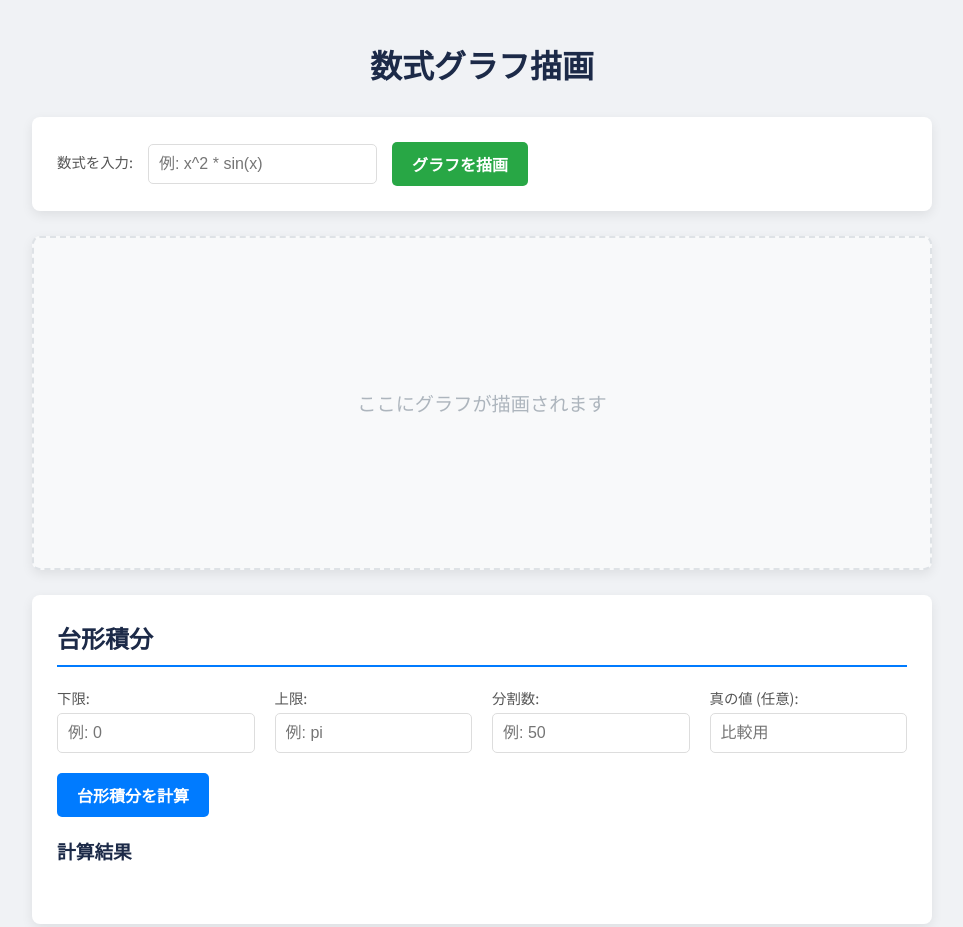
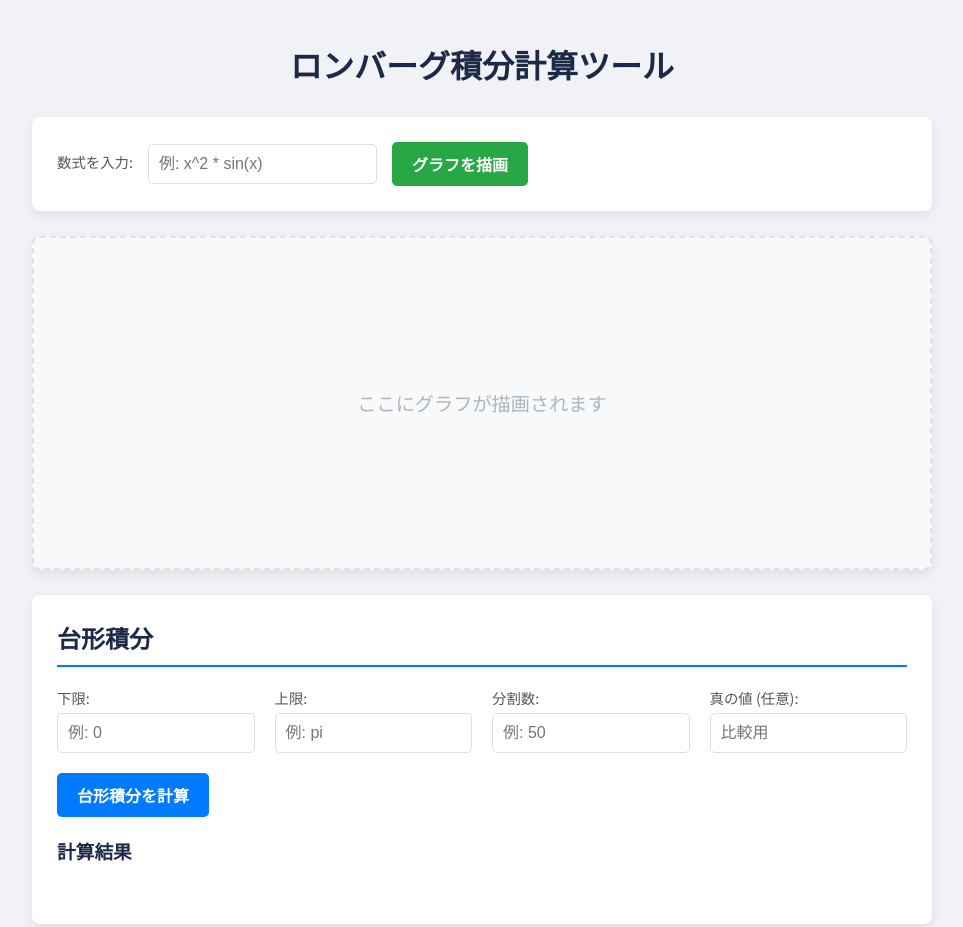
Before and after one commit to SowaKotaro/html, a plain HTML site: page romberg/index.html in a window 1280 px wide. Shown: the top 927 px of the page, without its empty margins (158-1121 px from the left). Drawn offline with nearby package versions, Linux system fonts and the light colour scheme.

Commit message:
modified h1 tag content

```diff
--- a/romberg/index.html
+++ b/romberg/index.html
@@ -12,7 +12,7 @@
 </head>
 
 <body>
-    <h1>数式グラフ描画</h1>
+    <h1>ロンバーグ積分計算ツール</h1>
     <div class="container">
         <div class="card input-area">
             <label for="formula-input">数式を入力:</label>
```
Also changed, not shown: 1 other file.
